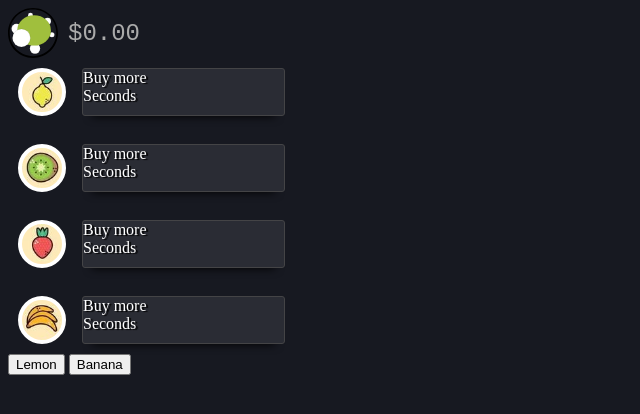
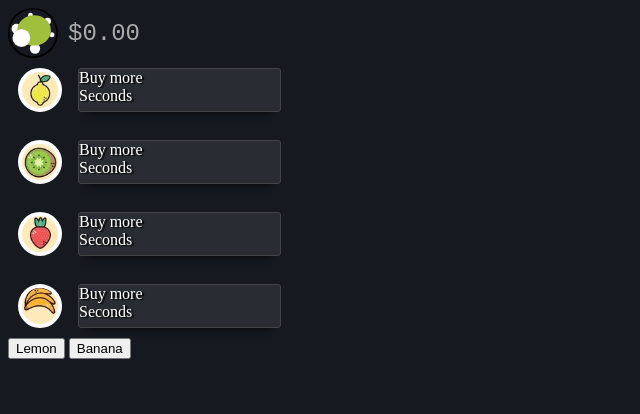
Before and after one commit to NukeTurtle/FruitInc, a plain HTML site: page index.html in a window 1280 px wide. Shown: the whole page, without its empty margins (0-640 px from the left). Drawn offline with Linux system fonts and the light colour scheme.

Commit message:
styling small change

```diff
--- a/functions.js
+++ b/functions.js
@@ -33,7 +33,7 @@ fruitButtons.forEach(button => {
         if(clickName == fruit.name) {
             button.parentElement.style.cursor = "not-allowed";
             button.style.pointerEvents = "none";
-            button.style.borderColor = "transparent";
+            button.style.borderColor = "red";
             const nthDifference = Math.round((3.74 + (0.01 * (multiplier * multiplier)) + (0.25 * multiplier) + Number.EPSILON) * 100) / 100;
             fruit.cost = nthDifference;
             console.log(nthDifference)
--- a/style.css
+++ b/style.css
@@ -27,11 +27,11 @@ body{
     gap: 1rem;
 }
 .item[locked]{
-    border: 4px solid transparent;
+    border: 4px solid blue;
 }
 .fruit{
-    width: 40px;
-    height: 40px;
+    width: 36px;
+    height: 36px;
     display: block;
     background: url("fruits.jpg");
     background-size: 400px;
@@ -40,23 +40,23 @@ body{
     border: 4px solid #fff;
 }
 .fruit.disabled{
-    border: 4px solid transparent;
+    border: 4px solid green;
 }
 .lemon{
-    background-position-x: 79px;
-    background-position-y: 1px;
+    background-position-x: 77px;
+    background-position-y: -1px;
 }
 .kiwi{
-    background-position-x: 4px;
-    background-position-y: -40px;
+    background-position-x: 2px;
+    background-position-y: -41px;
 }
 .strawbery{
-    background-position-x: 282px;
-    background-position-y: 0px;
+    background-position-x: 280px;
+    background-position-y: -2px;
 }
 .banana{
-    background-position-x: 363px;
-    background-position-y: -239px;
+    background-position-x: 361px;
+    background-position-y: -237px;
 }
 .loader_bar{
     width: 201px;
```
